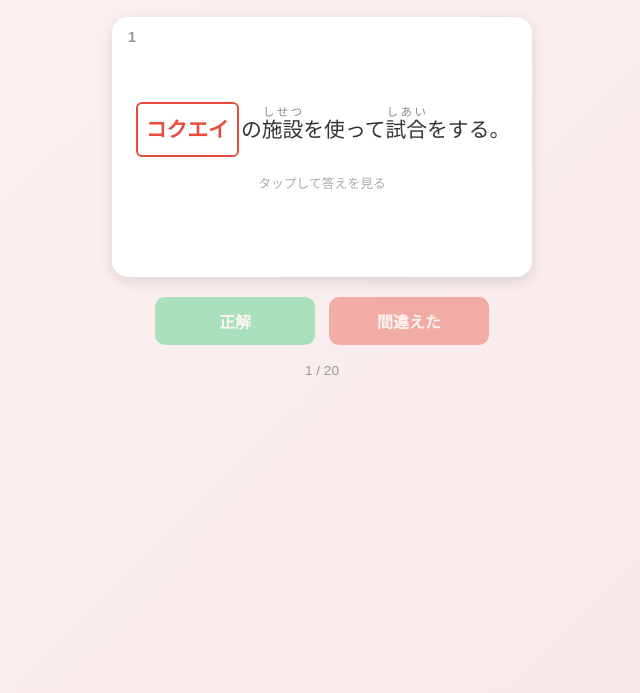
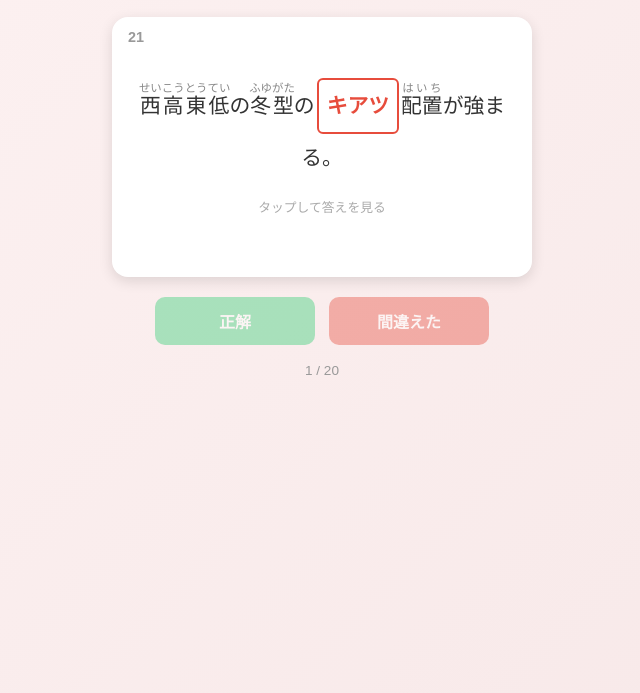
Before and after one commit to reality1317-alt/kanji-flashcards-, a plain HTML site: page index.html in a window 1280 px wide. Shown: the part 107-800 px from the top of the page, without its empty margins (318-958 px from the left). Drawn offline with Linux system fonts and the light colour scheme.

Commit message:
Add files via upload

```diff
--- a/index.html
+++ b/index.html
@@ -2,7 +2,7 @@
 <html lang="ja">
 <head>
 <meta charset="UTF-8">
-<title>確認問題 第6回 (1-20)</title>
+<title>確認問題 (21-40)</title>
 <style>
   * { box-sizing: border-box; }
   body {
@@ -207,33 +207,33 @@
 </head>
 <body>
 
-<h1>確認問題 第6回（1〜20）</h1>
+<h1>確認問題（21〜40）</h1>
 <div class="progress" id="progress"></div>
 
 <div id="app"></div>
 
 <script>
 const questions = [
-  {"num": 1, "script": "kata", "before": "", "target": "コクエイ", "after": "の<ruby>施設<rt>しせつ</rt></ruby>を使って<ruby>試合<rt>しあい</rt></ruby>をする。", "beforeRuby": "", "afterRuby": "の<ruby>施設<rt>しせつ</rt></ruby>を使って<ruby>試合<rt>しあい</rt></ruby>をする。", "kanji": "国営", "reading": "こくえい"},
-  {"num": 2, "script": "kata", "before": "都会から<ruby>田舎<rt>いなか</rt></ruby>に", "target": "イジュウ", "after": "する人が<ruby>増<rt>ふ</rt></ruby>えている。", "beforeRuby": "都会から<ruby>田舎<rt>いなか</rt></ruby>に", "afterRuby": "する人が<ruby>増<rt>ふ</rt></ruby>えている。", "kanji": "移住", "reading": "いじゅう"},
-  {"num": 3, "script": "kata", "before": "<ruby>機械<rt>きかい</rt></ruby>のおかげで", "target": "ロウリョク", "after": "を<ruby>省<rt>はぶ</rt></ruby>くことができる。", "beforeRuby": "<ruby>機械<rt>きかい</rt></ruby>のおかげで", "afterRuby": "を<ruby>省<rt>はぶ</rt></ruby>くことができる。", "kanji": "労力", "reading": "ろうりょく"},
-  {"num": 4, "script": "hira", "before": "今後も", "target": "すえながく", "after": "お<ruby>付<rt>つ</rt></ruby>き<ruby>合<rt>あ</rt></ruby>いください。", "beforeRuby": "今後も", "afterRuby": "お<ruby>付<rt>つ</rt></ruby>き<ruby>合<rt>あ</rt></ruby>いください。", "kanji": "末永く", "reading": "すえながく"},
-  {"num": 5, "script": "kata", "before": "", "target": "ジエイタイ", "after": "が<ruby>災害<rt>さいがい</rt></ruby><ruby>派遣<rt>はけん</rt></ruby>に出動した。", "beforeRuby": "", "afterRuby": "が<ruby>災害<rt>さいがい</rt></ruby><ruby>派遣<rt>はけん</rt></ruby>に出動した。", "kanji": "自衛隊", "reading": "じえいたい"},
-  {"num": 6, "script": "kata", "before": "中野さんの電話番号を<ruby>携帯<rt>けいたい</rt></ruby>に", "target": "トウロク", "after": "する。", "beforeRuby": "中野さんの電話番号を<ruby>携帯<rt>けいたい</rt></ruby>に", "afterRuby": "する。", "kanji": "登録", "reading": "とうろく"},
-  {"num": 7, "script": "kata", "before": "<ruby>潮風<rt>しおかぜ</rt></ruby>が<ruby>鉄骨<rt>てっこつ</rt></ruby>の<ruby>錆<rt>さび</rt></ruby>の", "target": "ゲンイン", "after": "になる。", "beforeRuby": "<ruby>潮風<rt>しおかぜ</rt></ruby>が<ruby>鉄骨<rt>てっこつ</rt></ruby>の<ruby>錆<rt>さび</rt></ruby>の", "afterRuby": "になる。", "kanji": "原因", "reading": "げんいん"},
-  {"num": 8, "script": "kata", "before": "<ruby>試合<rt>しあい</rt></ruby>に負けられないという思いが", "target": "ジュウアツ", "after": "となってのしかかる。", "beforeRuby": "<ruby>試合<rt>しあい</rt></ruby>に負けられないという思いが", "afterRuby": "となってのしかかる。", "kanji": "重圧", "reading": "じゅうあつ"},
-  {"num": 9, "script": "kata", "before": "エミリーは日本に", "target": "エイジュウ", "after": "することに決めた。", "beforeRuby": "エミリーは日本に", "afterRuby": "することに決めた。", "kanji": "永住", "reading": "えいじゅう"},
-  {"num": 10, "script": "hira", "before": "", "target": "やさしい", "after": "<ruby>英語<rt>えいご</rt></ruby>で書かれた本を読む。", "beforeRuby": "", "afterRuby": "<ruby>英語<rt>えいご</rt></ruby>で書かれた本を読む。", "kanji": "易しい", "reading": "やさしい"},
-  {"num": 11, "script": "kata", "before": "<ruby>宮殿<rt>きゅうでん</rt></ruby>の前で行われる", "target": "エイヘイ", "after": "の交代式を見る。", "beforeRuby": "<ruby>宮殿<rt>きゅうでん</rt></ruby>の前で行われる", "afterRuby": "の交代式を見る。", "kanji": "衛兵", "reading": "えいへい"},
-  {"num": 12, "script": "kata", "before": "<ruby>危<rt>あぶ</rt></ruby>ないので、池の", "target": "シュウイ", "after": "では遊ばないように。", "beforeRuby": "<ruby>危<rt>あぶ</rt></ruby>ないので、池の", "afterRuby": "では遊ばないように。", "kanji": "周囲", "reading": "しゅうい"},
-  {"num": 13, "script": "kata", "before": "<ruby>試合<rt>しあい</rt></ruby>の", "target": "ハイイン", "after": "を考えて練習方法を<ruby>変<rt>か</rt></ruby>える。", "beforeRuby": "<ruby>試合<rt>しあい</rt></ruby>の", "afterRuby": "を考えて練習方法を<ruby>変<rt>か</rt></ruby>える。", "kanji": "敗因", "reading": "はいいん"},
-  {"num": 14, "script": "hira", "before": "教室に入ってきた先生が<ruby>生徒<rt>せいと</rt></ruby>たちに", "target": "かこまれる", "after": "。", "beforeRuby": "教室に入ってきた先生が<ruby>生徒<rt>せいと</rt></ruby>たちに", "afterRuby": "。", "kanji": "囲まれる", "reading": "かこまれる"},
-  {"num": 15, "script": "kata", "before": "子どもにもわかるように", "target": "ヘイイ", "after": "な言葉で話す。", "beforeRuby": "子どもにもわかるように", "afterRuby": "な言葉で話す。", "kanji": "平易", "reading": "へいい"},
-  {"num": 16, "script": "kata", "before": "校長先生に<ruby>卒業<rt>そつぎょう</rt></ruby><ruby>記念品<rt>きねんひん</rt></ruby>の", "target": "モクロク", "after": "を<ruby>手渡<rt>てわた</rt></ruby>す。", "beforeRuby": "校長先生に<ruby>卒業<rt>そつぎょう</rt></ruby><ruby>記念品<rt>きねんひん</rt></ruby>の", "afterRuby": "を<ruby>手渡<rt>てわた</rt></ruby>す。", "kanji": "目録", "reading": "もくろく"},
-  {"num": 17, "script": "kata", "before": "<ruby>結婚式<rt>けっこんしき</rt></ruby>に<ruby>参列<rt>さんれつ</rt></ruby>した人々の前で", "target": "エイエン", "after": "の<ruby>愛<rt>あい</rt></ruby>をちかう。", "beforeRuby": "<ruby>結婚式<rt>けっこんしき</rt></ruby>に<ruby>参列<rt>さんれつ</rt></ruby>した人々の前で", "afterRuby": "の<ruby>愛<rt>あい</rt></ruby>をちかう。", "kanji": "永遠", "reading": "えいえん"},
-  {"num": 18, "script": "kata", "before": "", "target": "ケツアツ", "after": "が高いので、<ruby>塩分<rt>えんぶん</rt></ruby>を<ruby>控<rt>ひか</rt></ruby>えている。", "beforeRuby": "", "afterRuby": "が高いので、<ruby>塩分<rt>えんぶん</rt></ruby>を<ruby>控<rt>ひか</rt></ruby>えている。", "kanji": "血圧", "reading": "けつあつ"},
-  {"num": 19, "script": "kata", "before": "<ruby>季節<rt>きせつ</rt></ruby>ごとに、山と里を", "target": "イドウ", "after": "する鳥たち。", "beforeRuby": "<ruby>季節<rt>きせつ</rt></ruby>ごとに、山と里を", "afterRuby": "する鳥たち。", "kanji": "移動", "reading": "いどう"},
-  {"num": 20, "script": "kata", "before": "中学<ruby>入試<rt>にゅうし</rt></ruby>を", "target": "アンイ", "after": "に考えてはいけない。", "beforeRuby": "中学<ruby>入試<rt>にゅうし</rt></ruby>を", "afterRuby": "に考えてはいけない。", "kanji": "安易", "reading": "あんい"}
+  {"num": 21, "script": "", "before": "<ruby>西高東低<rt>せいこうとうてい</rt></ruby>の<ruby>冬型<rt>ふゆがた</rt></ruby>の", "target": "キアツ", "after": "<ruby>配置<rt>はいち</rt></ruby>が強まる。", "beforeRuby": "<ruby>西高東低<rt>せいこうとうてい</rt></ruby>の<ruby>冬型<rt>ふゆがた</rt></ruby>の", "afterRuby": "<ruby>配置<rt>はいち</rt></ruby>が強まる。", "kanji": "気圧", "reading": "きあつ"},
+  {"num": 22, "script": "", "before": "北海道で<ruby>乳牛<rt>にゅうぎゅう</rt></ruby>を育てる<ruby>牧場<rt>ぼくじょう</rt></ruby>を", "target": "いとなむ", "after": "。", "beforeRuby": "北海道で<ruby>乳牛<rt>にゅうぎゅう</rt></ruby>を育てる<ruby>牧場<rt>ぼくじょう</rt></ruby>を", "afterRuby": "。", "kanji": "営む", "reading": "営む（いとなむ）"},
+  {"num": 23, "script": "", "before": "流行は、時代とともに", "target": "うつり", "after": "かわる。", "beforeRuby": "流行は、時代とともに", "afterRuby": "かわる。", "kanji": "移り", "reading": "移り変わる（うつりかわる）"},
+  {"num": 24, "script": "", "before": "<ruby>喫煙<rt>きつえん</rt></ruby>とがんには", "target": "インガ", "after": "<ruby>関係<rt>かんけい</rt></ruby>があるそうだ。", "beforeRuby": "<ruby>喫煙<rt>きつえん</rt></ruby>とがんには", "afterRuby": "<ruby>関係<rt>かんけい</rt></ruby>があるそうだ。", "kanji": "因果", "reading": "因果（いんが）"},
+  {"num": 25, "script": "", "before": "<ruby>演奏<rt>えんそう</rt></ruby>を", "target": "ロクオン", "after": "し、聞き返す。", "beforeRuby": "<ruby>演奏<rt>えんそう</rt></ruby>を", "afterRuby": "し、聞き返す。", "kanji": "録音", "reading": "録音（ろくおん）"},
+  {"num": 26, "script": "", "before": "<ruby>敵<rt>てき</rt></ruby>の<ruby>軍隊<rt>ぐんたい</rt></ruby>が町を", "target": "ホウイ", "after": "する。", "beforeRuby": "<ruby>敵<rt>てき</rt></ruby>の<ruby>軍隊<rt>ぐんたい</rt></ruby>が町を", "afterRuby": "する。", "kanji": "包囲", "reading": "包囲（ほうい）"},
+  {"num": 27, "script": "", "before": "", "target": "ロウドウ", "after": "に対する<ruby>賃金<rt>ちんぎん</rt></ruby>を<ruby>支払<rt>しはら</rt></ruby>う。", "beforeRuby": "", "afterRuby": "に対する<ruby>賃金<rt>ちんぎん</rt></ruby>を<ruby>支払<rt>しはら</rt></ruby>う。", "kanji": "労働", "reading": "労働（ろうどう）"},
+  {"num": 28, "script": "", "before": "朝早くから", "target": "エイギョウ", "after": "している<ruby>食堂<rt>しょくどう</rt></ruby>。", "beforeRuby": "朝早くから", "afterRuby": "している<ruby>食堂<rt>しょくどう</rt></ruby>。", "kanji": "営業", "reading": "営業（えいぎょう）"},
+  {"num": 29, "script": "", "before": "村の生活は古くからの", "target": "インシュウ", "after": "にしばられている。", "beforeRuby": "村の生活は古くからの", "afterRuby": "にしばられている。", "kanji": "因習", "reading": "因習（いんしゅう）"},
+  {"num": 30, "script": "", "before": "練りに練った計画をいよいよ実行に", "target": "うつす", "after": "。", "beforeRuby": "練りに練った計画をいよいよ実行に", "afterRuby": "。", "kanji": "移す", "reading": "移す（うつす）"},
+  {"num": 31, "script": "", "before": "シルクロードを通って、東西の", "target": "コウエキ", "after": "が行われた。", "beforeRuby": "シルクロードを通って、東西の", "afterRuby": "が行われた。", "kanji": "交易", "reading": "交易（こうえき）"},
+  {"num": 32, "script": "", "before": "世界の", "target": "エイゾク", "after": "<ruby>的<rt>てき</rt></ruby>な平和のために活動する。", "beforeRuby": "世界の", "afterRuby": "<ruby>的<rt>てき</rt></ruby>な平和のために活動する。", "kanji": "永続", "reading": "永続（えいぞく）"},
+  {"num": 33, "script": "", "before": "長年の", "target": "クロウ", "after": "が<ruby>報<rt>むく</rt></ruby>われて<ruby>表彰<rt>ひょうしょう</rt></ruby>される。", "beforeRuby": "長年の", "afterRuby": "が<ruby>報<rt>むく</rt></ruby>われて<ruby>表彰<rt>ひょうしょう</rt></ruby>される。", "kanji": "苦労", "reading": "苦労（くろう）"},
+  {"num": 34, "script": "", "before": "身の回りを<ruby>清潔<rt>せいけつ</rt></ruby>にして", "target": "エイセイ", "after": "<ruby>状態<rt>じょうたい</rt></ruby>を<ruby>保<rt>たも</rt></ruby>つ。", "beforeRuby": "身の回りを<ruby>清潔<rt>せいけつ</rt></ruby>にして", "afterRuby": "<ruby>状態<rt>じょうたい</rt></ruby>を<ruby>保<rt>たも</rt></ruby>つ。", "kanji": "衛生", "reading": "衛生（えいせい）"},
+  {"num": 35, "script": "", "before": "", "target": "アツリョク", "after": "<ruby>鍋<rt>なべ</rt></ruby>を使ってやわらかく<ruby>煮<rt>に</rt></ruby>る。", "beforeRuby": "", "afterRuby": "<ruby>鍋<rt>なべ</rt></ruby>を使ってやわらかく<ruby>煮<rt>に</rt></ruby>る。", "kanji": "圧力", "reading": "圧力（あつりょく）"},
+  {"num": 36, "script": "", "before": "<ruby>祖父<rt>そふ</rt></ruby>の死後、<ruby>祖母<rt>そぼ</rt></ruby>は", "target": "シンロウ", "after": "が重なり、体調をくずしてしまった。", "beforeRuby": "<ruby>祖父<rt>そふ</rt></ruby>の死後、<ruby>祖母<rt>そぼ</rt></ruby>は", "afterRuby": "が重なり、体調をくずしてしまった。", "kanji": "心労", "reading": "心労（しんろう）"},
+  {"num": 37, "script": "", "before": "父は<ruby>食品輸入<rt>しょくひんゆにゅう</rt></ruby>会社を<ruby>経<rt>けい</rt></ruby>", "target": "エイ", "after": "している。", "beforeRuby": "父は<ruby>食品輸入<rt>しょくひんゆにゅう</rt></ruby>会社を<ruby>経<rt>けい</rt></ruby>", "afterRuby": "している。", "kanji": "営", "reading": "経営（けいえい）"},
+  {"num": 38, "script": "", "before": "落ち葉を集めて、みんなでたき火を", "target": "かこ", "after": "む。", "beforeRuby": "落ち葉を集めて、みんなでたき火を", "afterRuby": "む。", "kanji": "囲", "reading": "囲む（かこむ）"},
+  {"num": 39, "script": "", "before": "マラソン大会で<ruby>自己<rt>じこ</rt></ruby>の", "target": "キロク", "after": "を<ruby>更新<rt>こうしん</rt></ruby>し、<ruby>優勝<rt>ゆうしょう</rt></ruby>した。", "beforeRuby": "マラソン大会で<ruby>自己<rt>じこ</rt></ruby>の", "afterRuby": "を<ruby>更新<rt>こうしん</rt></ruby>し、<ruby>優勝<rt>ゆうしょう</rt></ruby>した。", "kanji": "記録", "reading": "記録（きろく）"},
+  {"num": 40, "script": "", "before": "<ruby>宇宙人<rt>うちゅうじん</rt></ruby>の<ruby>攻撃<rt>こうげき</rt></ruby>に<ruby>備<rt>そな</rt></ruby>え、地球<ruby>防<rt>ぼう</rt></ruby>", "target": "エイ", "after": "<ruby>隊<rt>たい</rt></ruby>がつくられた。", "beforeRuby": "<ruby>宇宙人<rt>うちゅうじん</rt></ruby>の<ruby>攻撃<rt>こうげき</rt></ruby>に<ruby>備<rt>そな</rt></ruby>え、地球<ruby>防<rt>ぼう</rt></ruby>", "afterRuby": "<ruby>隊<rt>たい</rt></ruby>がつくられた。", "kanji": "衛", "reading": "防衛（ぼうえい）"}
 ];
 
 let current = 0;
```
